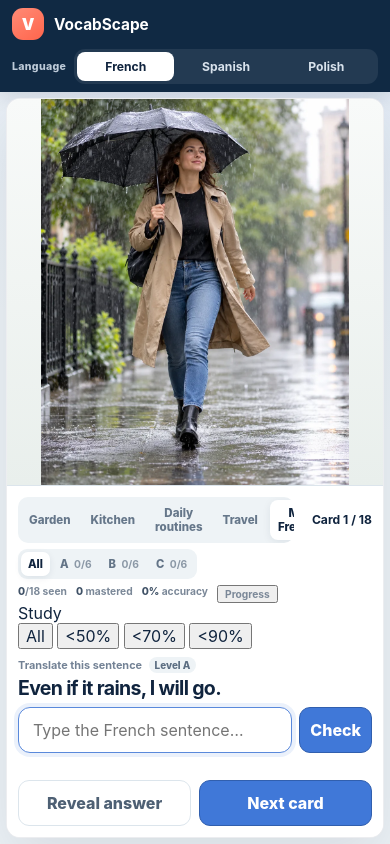
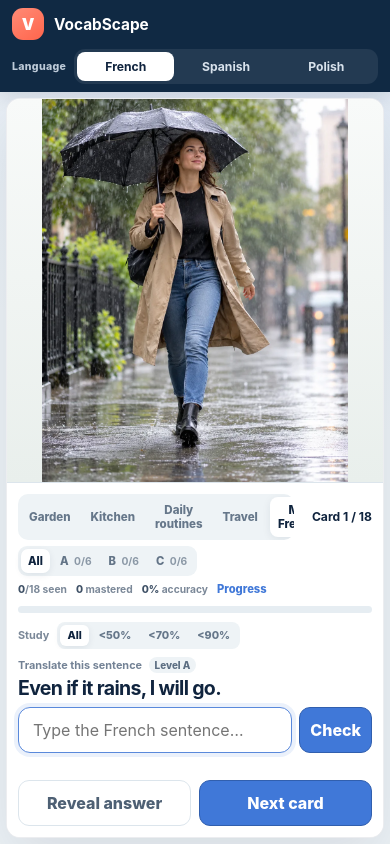
Before and after one commit to pelld/VocabScape, a Svelte app: page / in a window 390 px wide. Built offline with nearby package versions, Linux system fonts and the light colour scheme.

Commit message:
Style progress review and focus controls

```diff
--- a/src/app.css
+++ b/src/app.css
@@ -961,3 +961,310 @@ button { color: inherit; }
     font-size: 0.76rem;
   }
 }
+
+
+/* --------------------------------------------------------------------------
+   Progress review and focused study
+   -------------------------------------------------------------------------- */
+
+.progress-link {
+  margin-left: auto;
+  padding: 0;
+  border: 0;
+  background: transparent;
+  color: #4078d8;
+  cursor: pointer;
+  font-size: 0.7rem;
+  font-weight: 850;
+}
+
+.progress-link:hover {
+  text-decoration: underline;
+}
+
+.learning-progress {
+  position: relative;
+  height: 7px;
+  margin-top: 10px;
+  overflow: hidden;
+  border-radius: 999px;
+  background: #e6edf2;
+}
+
+.learning-progress-seen,
+.learning-progress-mastered {
+  position: absolute;
+  inset: 0 auto 0 0;
+  border-radius: inherit;
+  transition: width 180ms ease;
+}
+
+.learning-progress-seen {
+  background: #a9d9c6;
+}
+
+.learning-progress-mastered {
+  background: #3da875;
+}
+
+.focus-row {
+  margin-top: 9px;
+  display: flex;
+  align-items: center;
+  gap: 8px;
+  color: #7b8898;
+  font-size: 0.68rem;
+  font-weight: 750;
+}
+
+.focus-row > span {
+  flex: 0 0 auto;
+}
+
+.focus-row > small {
+  color: #8b98a6;
+  font-size: 0.64rem;
+  white-space: nowrap;
+}
+
+.focus-switcher {
+  display: inline-flex;
+  gap: 3px;
+  padding: 3px;
+  border-radius: 8px;
+  background: #eef3f6;
+}
+
+.focus-switcher button {
+  border: 0;
+  border-radius: 6px;
+  padding: 4px 7px;
+  background: transparent;
+  color: #66778a;
+  cursor: pointer;
+  font-size: 0.67rem;
+  font-weight: 850;
+}
+
+.focus-switcher button.active {
+  background: white;
+  color: var(--ink);
+  box-shadow: 0 2px 7px rgba(16, 36, 62, 0.08);
+}
+
+.focus-message {
+  margin-top: 7px;
+  color: #55708d;
+  font-size: 0.68rem;
+  font-weight: 700;
+}
+
+.progress-modal-backdrop {
+  position: fixed;
+  inset: 0;
+  z-index: 50;
+  display: grid;
+  place-items: center;
+  padding: 24px;
+  background: rgba(10, 26, 44, 0.5);
+  backdrop-filter: blur(3px);
+}
+
+.progress-modal {
+  width: min(980px, 100%);
+  max-height: min(760px, calc(100dvh - 48px));
+  display: flex;
+  flex-direction: column;
+  overflow: hidden;
+  border: 1px solid rgba(16, 36, 62, 0.08);
+  border-radius: 20px;
+  background: white;
+  box-shadow: 0 28px 80px rgba(10, 28, 48, 0.24);
+}
+
+.progress-modal-header {
+  padding: 22px 24px 16px;
+  display: flex;
+  align-items: flex-start;
+  justify-content: space-between;
+  gap: 20px;
+  border-bottom: 1px solid var(--line);
+}
+
+.progress-modal-header h2 {
+  margin: 4px 0 4px;
+  color: var(--ink);
+  font-size: 1.6rem;
+  letter-spacing: -0.03em;
+}
+
+.progress-modal-header p {
+  margin: 0;
+  color: #7b8898;
+  font-size: 0.78rem;
+}
+
+.modal-close {
+  width: 38px;
+  height: 38px;
+  display: grid;
+  place-items: center;
+  flex: 0 0 auto;
+  border: 1px solid var(--line);
+  border-radius: 10px;
+  background: white;
+  color: #647487;
+  cursor: pointer;
+  font-size: 1.45rem;
+  line-height: 1;
+}
+
+.progress-modal-focus {
+  padding: 10px 24px;
+  display: flex;
+  align-items: center;
+  gap: 7px;
+  border-bottom: 1px solid var(--line);
+  background: #f8fafc;
+  color: #6f7f91;
+  font-size: 0.74rem;
+  font-weight: 750;
+}
+
+.progress-modal-focus button {
+  border: 1px solid #d7e0e8;
+  border-radius: 8px;
+  padding: 5px 9px;
+  background: white;
+  color: #405267;
+  cursor: pointer;
+  font-size: 0.7rem;
+  font-weight: 850;
+}
+
+.progress-table-wrap {
+  min-height: 0;
+  overflow: auto;
+}
+
+.progress-table {
+  width: 100%;
+  border-collapse: collapse;
+  font-size: 0.78rem;
+}
+
+.progress-table th {
+  position: sticky;
+  top: 0;
+  z-index: 1;
+  padding: 10px 12px;
+  background: #f3f6f9;
+  color: #758496;
+  text-align: left;
+  font-size: 0.66rem;
+  letter-spacing: 0.04em;
+  text-transform: uppercase;
+}
+
+.progress-table th:not(:first-child),
+.progress-table td:not(:first-child) {
+  text-align: center;
+}
+
+.progress-table td {
+  padding: 11px 12px;
+  border-top: 1px solid #edf1f4;
+  color: #506174;
+}
+
+.progress-table td:first-child {
+  min-width: 300px;
+  text-align: left;
+}
+
+.progress-table td strong,
+.progress-table td small {
+  display: block;
+}
+
+.progress-table td strong {
+  color: var(--ink);
+  font-size: 0.8rem;
+}
+
+.progress-table td small {
+  margin-top: 3px;
+  color: #8995a3;
+  font-size: 0.7rem;
+}
+
+.rate-new {
+  display: inline-block;
+  padding: 3px 7px;
+  border-radius: 999px;
+  background: #eef3f6;
+  color: #647487;
+  font-size: 0.65rem;
+  font-weight: 850;
+}
+
+.rate-low {
+  color: var(--red);
+  font-weight: 900;
+}
+
+.study-link {
+  border: 0;
+  background: transparent;
+  color: #4078d8;
+  cursor: pointer;
+  font-size: 0.74rem;
+  font-weight: 850;
+}
+
+.study-link:hover {
+  text-decoration: underline;
+}
+
+@media (max-width: 820px) {
+  .progress-summary {
+    align-items: center;
+  }
+
+  .progress-link {
+    margin-left: 0;
+  }
+
+  .focus-row {
+    overflow-x: auto;
+    white-space: nowrap;
+    scrollbar-width: none;
+  }
+
+  .focus-row::-webkit-scrollbar {
+    display: none;
+  }
+
+  .progress-modal-backdrop {
+    padding: 8px;
+  }
+
+  .progress-modal {
+    max-height: calc(100dvh - 16px);
+    border-radius: 14px;
+  }
+
+  .progress-modal-header {
+    padding: 16px;
+  }
+
+  .progress-modal-focus {
+    padding: 9px 16px;
+    overflow-x: auto;
+    white-space: nowrap;
+  }
+
+  .progress-table {
+    min-width: 700px;
+  }
+}
```
